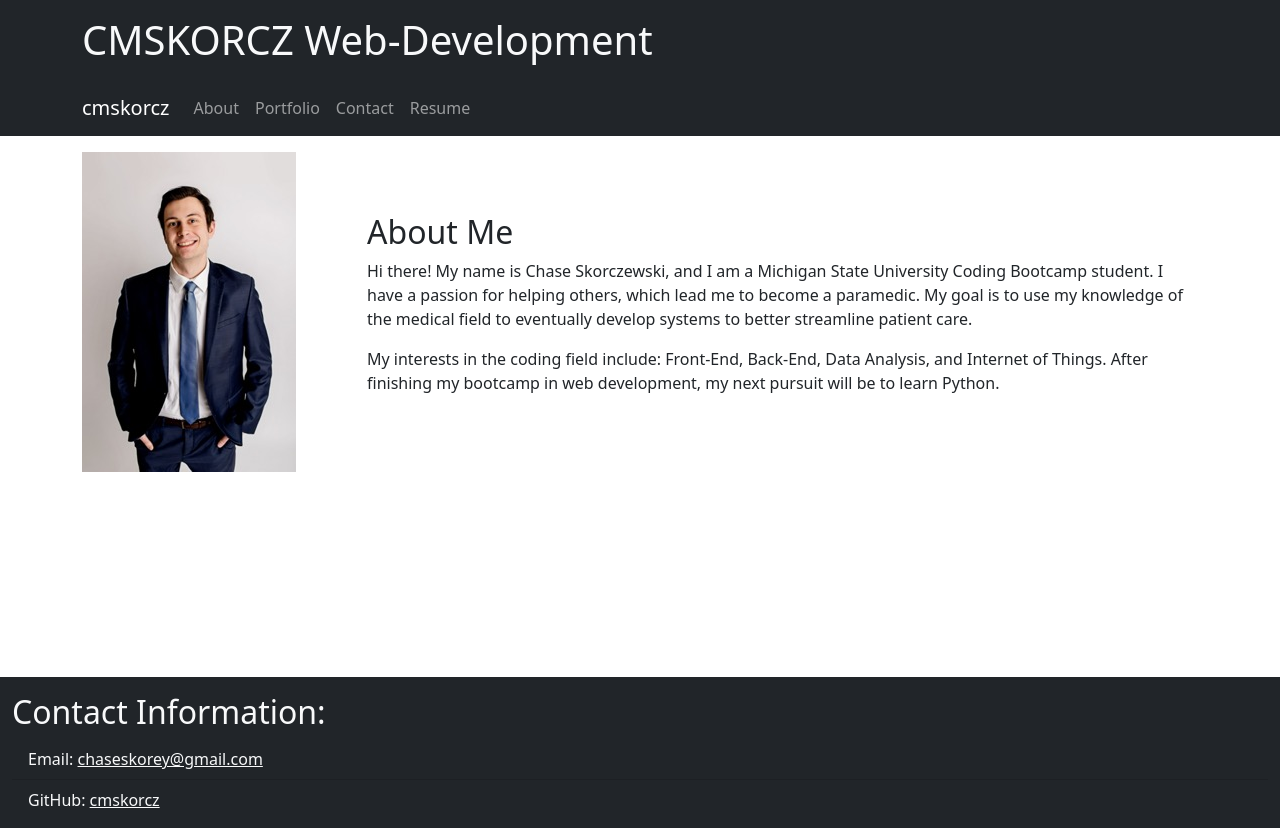
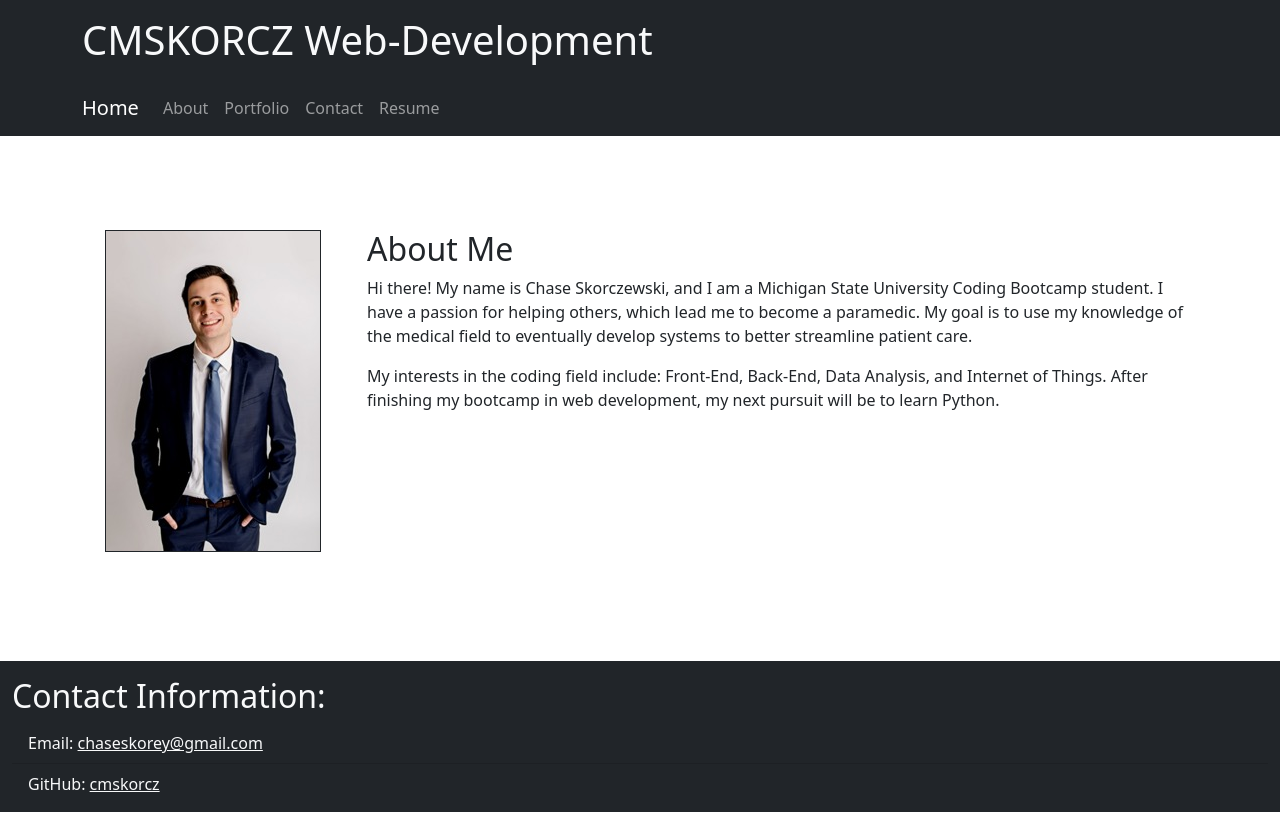
Before and after one commit to cmskorcz/cmskorcz-react-portfolio, a React (Create React App) app: page / in a window 1280 px wide. Built offline with nearby package versions, Linux system fonts and the light colour scheme.

Commit message:
header nav about layout complete

```diff
--- a/src/App.js
+++ b/src/App.js
@@ -44,7 +44,7 @@ function App() {
       currentPage={currentPage}
       setCurrentPage={setCurrentPage}
     />
-    <main>
+    <main className='d-flex'>
       { currentPage.name === 'about' && <About /> }
       { currentPage.name === 'portfolio' && (
         <Portfolio
--- a/src/components/About/index.js
+++ b/src/components/About/index.js
@@ -5,10 +5,10 @@ import Col from "react-bootstrap/Col"
 
 function About() {
   return (
-    <Container className="mt-3" id="about">
-      <Row className="align-items-center">
-        <Col xs={6} lg={3}><img src={require('../../assets/images/chase-profile-small.jpeg')} alt='Chase Skorczewski' /></Col>
-        <Col xs={6} lg={9} className="">
+    <Container className="align-self-center mt-3 mt-md-0" id="about">
+      <Row>
+        <Col xs={12} md={4} lg={3} className="d-flex justify-content-center mb-3"><img src={require('../../assets/images/chase-profile-small.jpeg')} alt='Chase Skorczewski' className="border border-dark"/></Col>
+        <Col xs={12} md={8} lg={9} >
           <h2>About Me</h2>
           <p>
             Hi there! My name is Chase Skorczewski, and I am a Michigan State University Coding Bootcamp student. I have a passion for helping others, which lead me to become a paramedic. My goal is to use my knowledge of the medical field to eventually develop systems to better streamline patient care.
--- a/src/components/Header/index.js
+++ b/src/components/Header/index.js
@@ -6,7 +6,7 @@ import Navigation from "../Navigation";
 function Header({ pages, currentPage, setCurrentPage }) {
   return (
     <>
-    <h1 className="py-3 bg-dark text-light mb-0"><Container>CMSKORCZ Web-Development</Container></h1>
+    <h1 className="py-3 bg-dark text-light mb-0 text-center text-md-start"><Container>CMSKORCZ Web-Development</Container></h1>
     <Navigation
       pages={pages}
       currentPage={currentPage}
--- a/src/components/Navigation/index.js
+++ b/src/components/Navigation/index.js
@@ -17,7 +17,7 @@ function Navigation(props) {
   return (
     <Navbar expand='md' bg='dark' variant='dark'>
       <Container>
-        <Navbar.Brand href="#">cmskorcz</Navbar.Brand>
+        <Navbar.Brand href="#" className="d-none d-md-inline">Home</Navbar.Brand>
         <Navbar.Toggle aria-controls="basic-navbar-nav" />
         <Navbar.Collapse id="basic-navbar-nav">
           <Nav className="me-auto">
```
